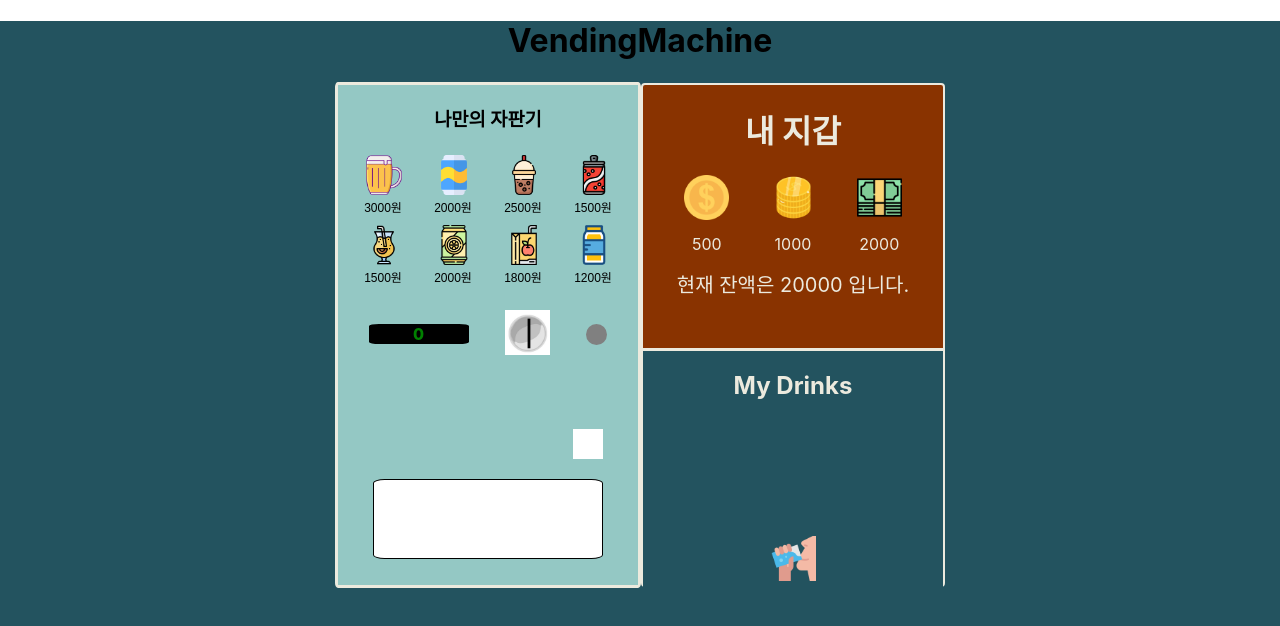
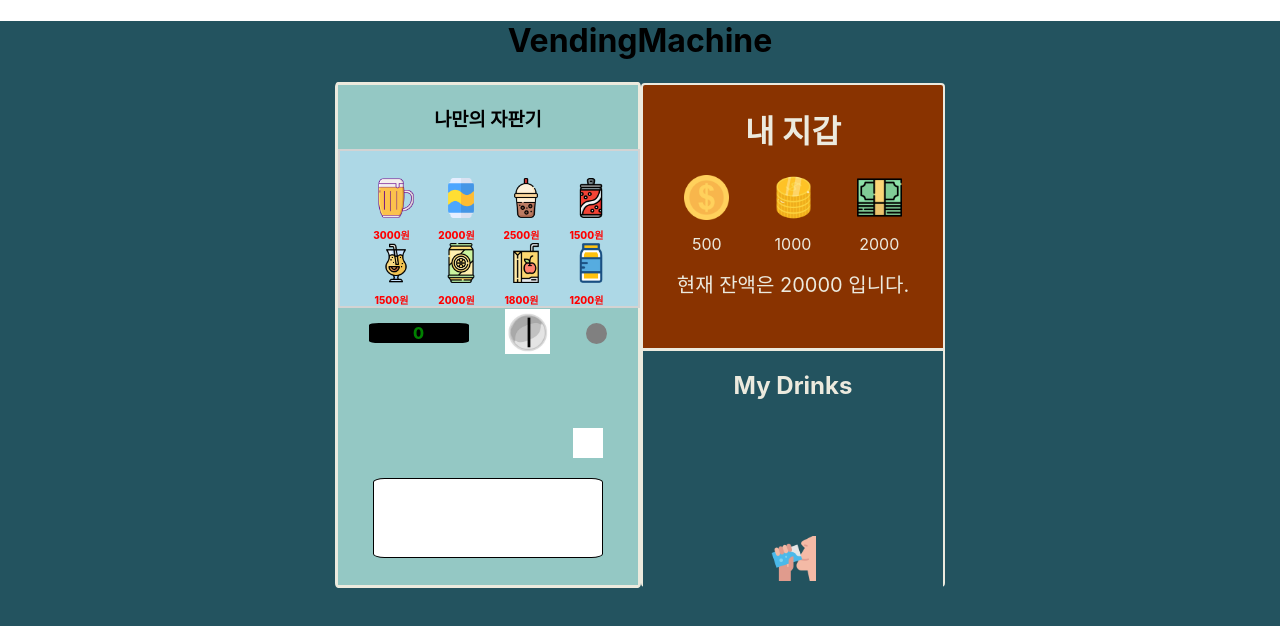
Before and after one commit to ToyMakers/vending-machine-guddnboy, a React (Create React App) app: page / in a window 1280 px wide. Shown: the top 626 px of the page. Built offline with nearby package versions, Linux system fonts and the light colour scheme.

Commit message:
design(grid 적용, 금액에 따른 구매 가능 컬러 표시 추가)

```diff
--- a/src/components/DrinkList.js
+++ b/src/components/DrinkList.js
@@ -24,7 +24,7 @@ const DrinkList = () => {
     ];
 
     const buyDrink = useStore((state) => state.buyDrink);
-
+    const insertMoney = useStore((state) => state.insertMoney);
     return (
         <div className="drink-list-container">
             <div className="drink-list">
@@ -34,8 +34,17 @@ const DrinkList = () => {
                             className="drinks"
                             onClick={() => buyDrink(drink)}>
                             <img src={drink.img} alt={drink.name} />
-                            <div className="drink-price">{drink.price}원</div>
                         </button>
+                        <div
+                            className="drink-price"
+                            style={{
+                                color:
+                                    insertMoney >= drink.price
+                                        ? "green"
+                                        : "red",
+                            }}>
+                            {drink.price}원
+                        </div>
                     </div>
                 ))}
             </div>
--- a/src/css/VendingMachine.css
+++ b/src/css/VendingMachine.css
@@ -4,6 +4,7 @@
         justify-content: center;
         align-items: center;
     }
+
     .vending-machine {
         width: 300px;
         height: 500px;
@@ -16,18 +17,22 @@
     }
 
     .drink-list {
-        width: 300px;
-        display: flex;
-        flex-wrap: wrap;
-        gap: 10px;
+        width: 298px;
+        display: grid;
+        grid-template-columns: repeat(4, 50px);
+        grid-template-rows: repeat(2, 50px);
+        gap: 15px;
         justify-content: center;
-        margin-bottom: 30px;
+        padding : 20px 0;
+        background-color: lightblue;
+        border: 2px solid lightgray;
     }
 
     .my-drink-list{
         width: 300px;
-        right: 500px;
-        display: flex;
+        display: grid;
+        grid-template-columns: repeat(1, 300px);
+        overflow: hidden;
         overflow-y: scroll;
     }
 
--- a/src/css/drinks.css
+++ b/src/css/drinks.css
@@ -1,5 +1,5 @@
 .drink-container{
-    display: contents;
+    display: block;
     width: 50px;
     height: 50px;
 }
@@ -8,7 +8,7 @@
 .drinks {
     width: 50px;
     height: 50px;
-    margin: 5px;
+    margin: 3px;
     font-size: 12px;
     display: block;
     justify-content: center;
@@ -16,14 +16,11 @@
     box-sizing: border-box;
     border: none;
     background-color: transparent;
+    cursor: pointer;
 }
 
-.drinks:hover{
-    cursor: pointer;
-    img{
-        width: 60px;
-        height: 60px;
-    }
+.drink-price{
+    font-size: 10px;
 }
 
 .drinks img{
```
